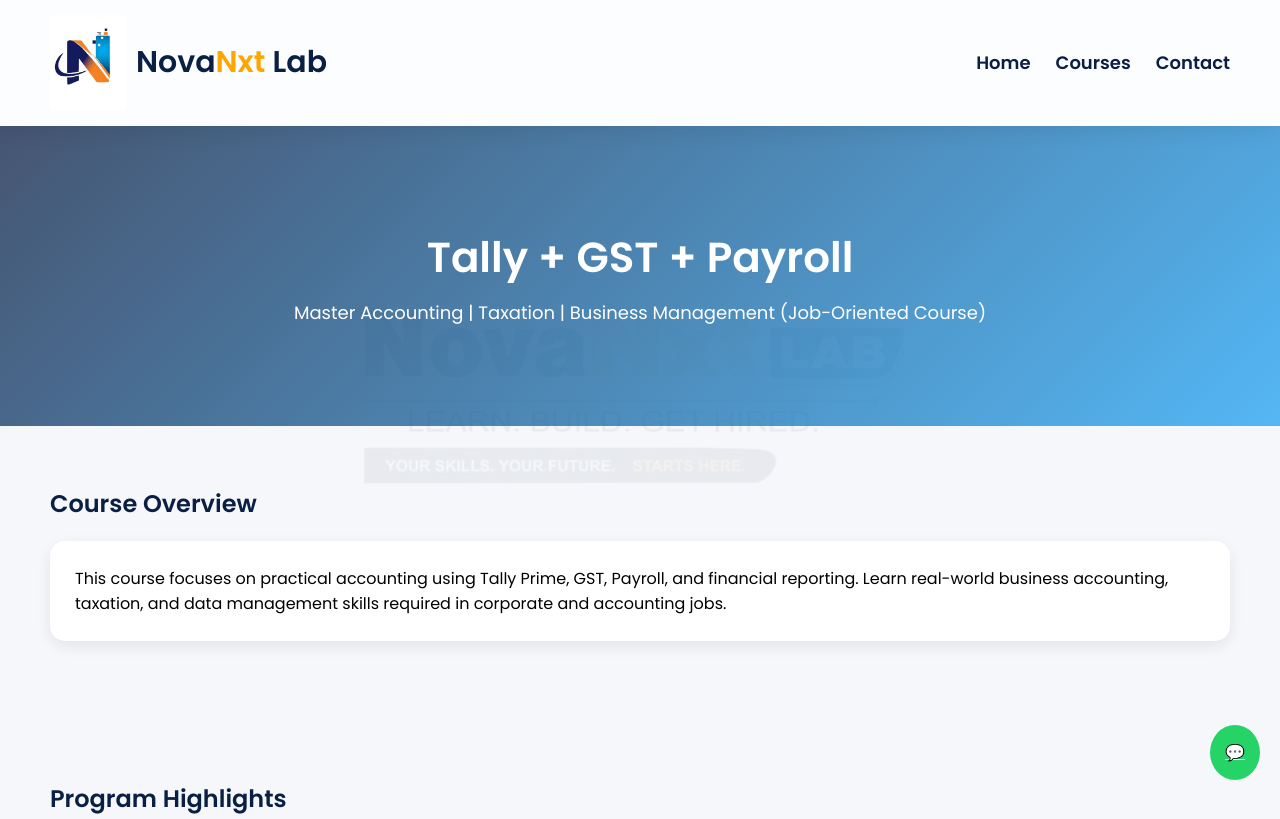
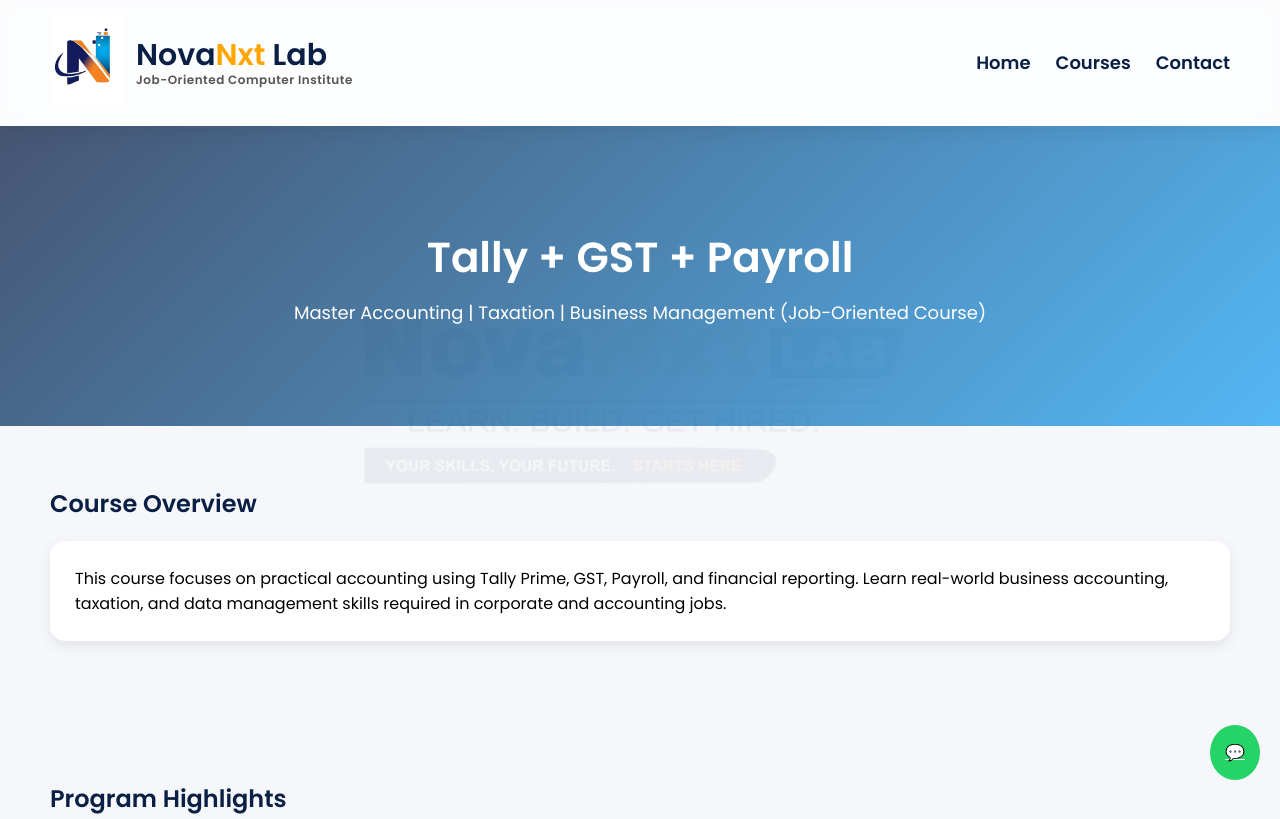
Before and after one commit to NovaNxtLab/NovaNxtLab, a plain HTML site: page course-tally.html in a window 1280 px wide. Shown: the top 819 px of the page. Drawn offline with Linux system fonts and the light colour scheme.

Commit message:
course-tally.html

```diff
--- a/course-tally.html
+++ b/course-tally.html
@@ -236,6 +236,18 @@
         flex-direction:row;
     }
 }
+    .logo-text{
+    display:flex;
+    flex-direction:column;
+    line-height:1.2;
+}
+
+.tagline{
+    font-size:12px;
+    color:#555;
+    font-weight:500;
+    letter-spacing:0.5px;
+}
 </style>
 </head>
 
@@ -243,10 +255,14 @@
 
 <!-- HEADER -->
 <nav>
-    <div class="logo">
-        <img src="logo.jpeg">
+   <div class="logo">
+    <img src="logo.jpeg" alt="NovaNxt Lab Logo">
+
+    <div class="logo-text">
         <span>Nova<span style="color:orange;">Nxt</span> Lab</span>
+        <p class="tagline"><b>Job-Oriented Computer Institute</b></p>
     </div>
+</div>
     <div class="menu-toggle" onclick="toggleMenu()">
     ☰
 </div>
```
